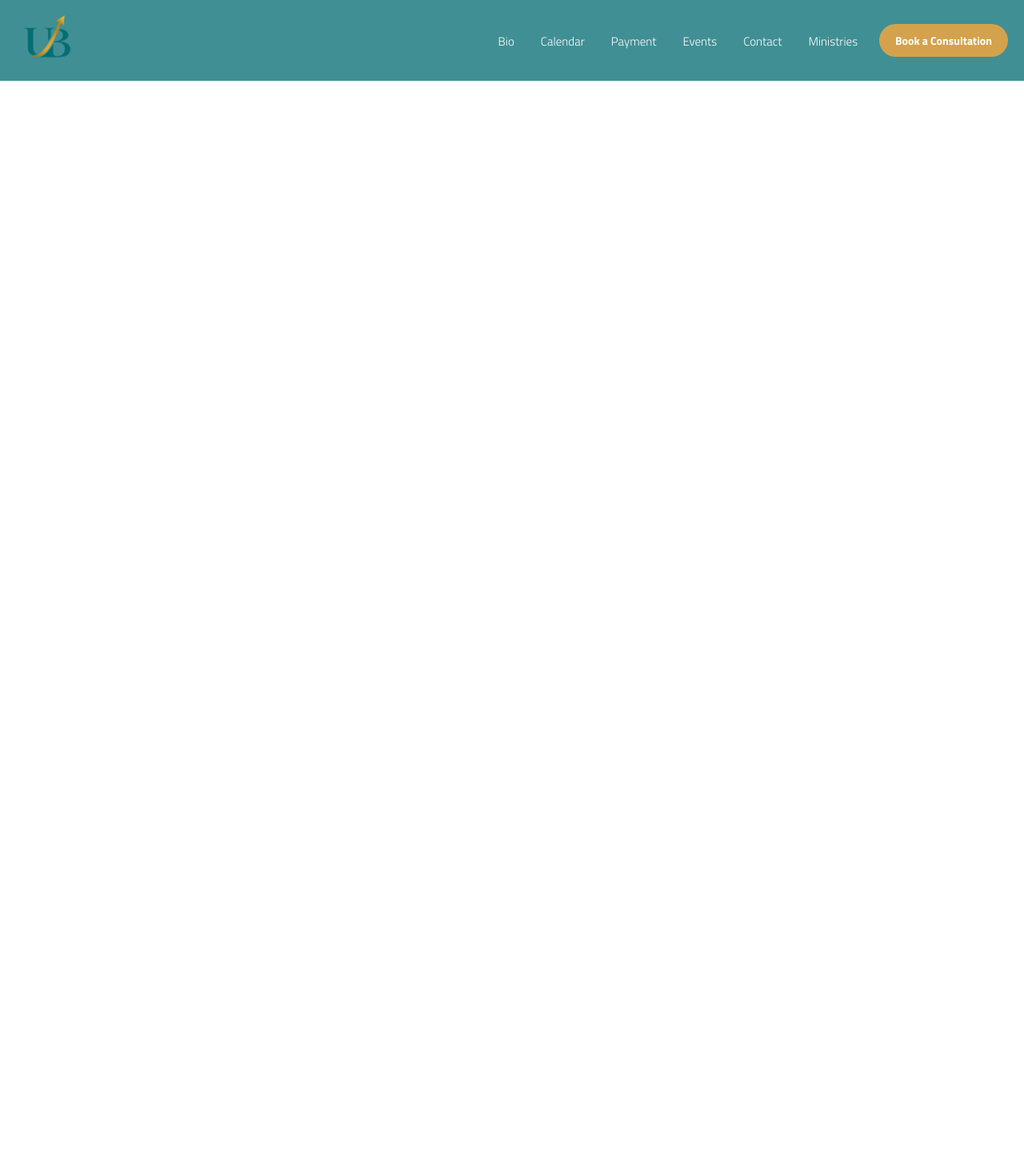
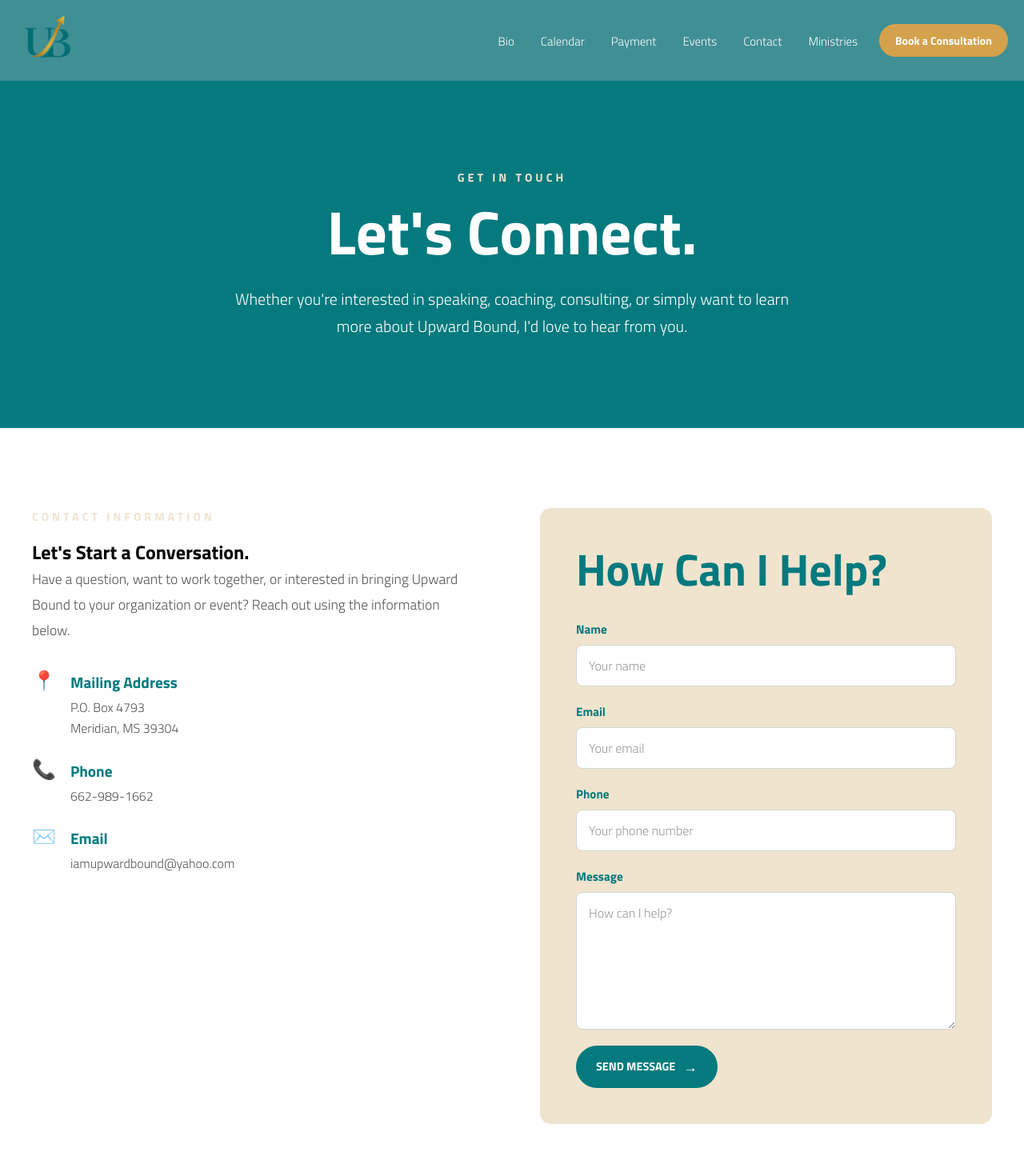
Before and after one commit to sdavis-dev/ubccnextjs, a Next.js app: page /contact in a window 1280 px wide. Shown: the top 1470 px of the page at 80% size. Before the commit the page ends 800 px from the top, so only its background shows below. Built offline with nearby package versions, Linux system fonts and the light colour scheme.

Commit message:
added to contact page with a form (gotta set it up)

```diff
--- a/src/app/contact/page.tsx
+++ b/src/app/contact/page.tsx
@@ -1,12 +1,144 @@
-import Image from "next/image";
-import Link from "next/link";
-import Script from 'next/script';
 import Navbar from "../components/Navbar";
+import Footer from "../components/Footer";
 
-export default function Payment() {
-  return (
-    <>
-      <Navbar />
-    </>
-  );
+export default function Contact() {
+    return (
+        <>
+            <Navbar />
+
+            <main className="contact-page">
+
+                <section className="contact-hero">
+                    <div className="contact-hero-content">
+                        <p className="contact-eyebrow">
+                            GET IN TOUCH
+                        </p>
+
+                        <h1>
+                            Let&apos;s Connect.
+                        </h1>
+
+                        <p>
+                            Whether you&apos;re interested in speaking,
+                            coaching, consulting, or simply want to learn
+                            more about Upward Bound, I&apos;d love to hear
+                            from you.
+                        </p>
+                    </div>
+                </section>
+
+                <section className="contact-main">
+                    <div className="contact-main-content">
+
+                        <div className="contact-info">
+                            <p className="contact-eyebrow">
+                                CONTACT INFORMATION
+                            </p>
+
+                            <h2>
+                                Let&apos;s Start a Conversation.
+                            </h2>
+
+                            <p>
+                                Have a question, want to work together,
+                                or interested in bringing Upward Bound
+                                to your organization or event? Reach out
+                                using the information below.
+                            </p>
+
+                            <div className="contact-details">
+
+                                <div className="contact-detail">
+                                    <span className="contact-icon">📍</span>
+                                    <div>
+                                        <h3>Mailing Address</h3>
+                                        <p>
+                                            P.O. Box 4793<br />
+                                            Meridian, MS 39304
+                                        </p>
+                                    </div>
+                                </div>
+
+                                <div className="contact-detail">
+                                    <span className="contact-icon">📞</span>
+                                    <div>
+                                        <h3>Phone</h3>
+                                        <p>662-989-1662</p>
+                                    </div>
+                                </div>
+
+                                <div className="contact-detail">
+                                    <span className="contact-icon">✉️</span>
+                                    <div>
+                                        <h3>Email</h3>
+                                        <p>iamupwardbound@yahoo.com</p>
+                                    </div>
+                                </div>
+
+                            </div>
+                        </div>
+
+                        <div className="contact-form-wrapper">
+                          <h2>
+                              How Can I Help?
+                          </h2>
+
+                          <form className="contact-form">
+
+                              <div className="contact-form-group">
+                                  <label htmlFor="name">Name</label>
+                                  <input
+                                      type="text"
+                                      id="name"
+                                      name="name"
+                                      placeholder="Your name"
+                                  />
+                              </div>
+
+                              <div className="contact-form-group">
+                                  <label htmlFor="email">Email</label>
+                                  <input
+                                      type="email"
+                                      id="email"
+                                      name="email"
+                                      placeholder="Your email"
+                                  />
+                              </div>
+
+                              <div className="contact-form-group">
+                                  <label htmlFor="phone">Phone</label>
+                                  <input
+                                      type="tel"
+                                      id="phone"
+                                      name="phone"
+                                      placeholder="Your phone number"
+                                  />
+                              </div>
+
+                              <div className="contact-form-group">
+                                  <label htmlFor="message">Message</label>
+                                  <textarea
+                                      id="message"
+                                      name="message"
+                                      rows={6}
+                                      placeholder="How can I help?"
+                                  />
+                              </div>
+
+                              <button type="submit" className="contact-form-button">
+                                  SEND MESSAGE
+                                  <span>→</span>
+                              </button>
+
+                          </form>
+                      </div>
+
+                    </div>
+                </section>
+
+            </main>
+
+            <Footer />
+        </>
+    );
 }
--- a/src/app/globals.css
+++ b/src/app/globals.css
@@ -1153,6 +1153,199 @@ header .navbar {
 
 .final-cta-button span {
     font-size: 1.1rem;
+}
+
+/* Contact */
+
+.contact-hero {
+    background: var(--teal-color);
+    padding: 110px 20px;
+    text-align: center;
+}
+
+.contact-hero-content {
+    max-width: 850px;
+    margin: 0 auto;
+}
+
+.contact-eyebrow {
+    color: var(--cream-color);
+    font-size: 0.9rem;
+    font-weight: 700;
+    letter-spacing: 4px;
+    margin-bottom: 15px;
+}
+
+.contact-hero h1 {
+    color: var(--white-color);
+    font-size: clamp(3rem, 6vw, 5rem);
+    line-height: 1.1;
+    margin-bottom: 25px;
+}
+
+.contact-hero p:last-child {
+    color: var(--white-color);
+    font-size: 1.25rem;
+    line-height: 1.7;
+    max-width: 700px;
+    margin: 0 auto;
+}
+
+.contact-main {
+    background: var(--white-color);
+    padding: 100px 20px;
+}
+
+.contact-main-content {
+    max-width: 1200px;
+    margin: 0 auto;
+    display: grid;
+    grid-template-columns: 1fr 1fr;
+    gap: 70px;
+    align-items: start;
+}
+
+.contact-info {
+    max-width: 550px;
+}
+
+.contact-form-wrapper {
+    background: var(--cream-color);
+    padding: 45px;
+    border-radius: 14px;
+}
+
+.contact-form-wrapper .contact-eyebrow {
+    color: var(--teal-color);
+}
+
+.contact-form-wrapper h2 {
+    color: var(--teal-color);
+    font-size: clamp(2.3rem, 5vw, 3.5rem);
+    line-height: 1.15;
+    margin-bottom: 30px;
+}
+
+.contact-form {
+    display: flex;
+    flex-direction: column;
+    gap: 20px;
+}
+
+.contact-form-group {
+    display: flex;
+    flex-direction: column;
+    gap: 8px;
+}
+
+.contact-form-group label {
+    color: var(--teal-color);
+    font-size: 0.95rem;
+    font-weight: 700;
+}
+
+.contact-form-group input,
+.contact-form-group textarea {
+    width: 100%;
+    padding: 13px 15px;
+    border: 1px solid #d5d5d5;
+    border-radius: 8px;
+    background: var(--white-color);
+    color: #555;
+    font-family: inherit;
+    font-size: 1rem;
+    outline: none;
+    transition: 0.3s ease;
+}
+
+.contact-form-group input:focus,
+.contact-form-group textarea:focus {
+    border-color: var(--teal-color);
+}
+
+.contact-form-group textarea {
+    resize: vertical;
+    min-height: 150px;
+}
+
+.contact-form-group input::placeholder,
+.contact-form-group textarea::placeholder {
+    color: #999;
+}
+
+.contact-form-button {
+    align-self: flex-start;
+    display: inline-flex;
+    align-items: center;
+    justify-content: center;
+    gap: 10px;
+    padding: 13px 25px;
+    border: none;
+    color: var(--white-color);
+    background: var(--teal-color);
+    border-radius: 30px;
+    font-family: inherit;
+    font-size: 0.9rem;
+    font-weight: 700;
+    cursor: pointer;
+    transition: 0.3s ease;
+}
+
+.contact-form-button:hover {
+    background: var(--light-teal-color);
+}
+
+.contact-form-button span {
+    font-size: 1.1rem;
+}
+
+.contact-info > p:not(.contact-eyebrow) {
+    color: #555;
+    font-size: 1.1rem;
+    line-height: 1.8;
+    margin-bottom: 35px;
+}
+
+.contact-details {
+    display: flex;
+    flex-direction: column;
+    gap: 25px;
+}
+
+.contact-detail {
+    display: flex;
+    align-items: flex-start;
+    gap: 18px;
+}
+
+.contact-icon {
+    font-size: 1.5rem;
+    line-height: 1;
+}
+
+.contact-detail h3 {
+    color: var(--teal-color);
+    font-size: 1.2rem;
+    margin-bottom: 5px;
+}
+
+.contact-detail p {
+    color: #555;
+    font-size: 1rem;
+    line-height: 1.6;
+}
+
+.contact-form-placeholder {
+    background: var(--cream-color);
+    padding: 45px;
+    border-radius: 14px;
+    min-height: 400px;
+}
+
+.contact-form-placeholder > p:last-child {
+    color: #555;
+    font-size: 1.1rem;
+    line-height: 1.7;
 }
 /* Responsive for max width 900px */
 @media screen and (max-width: 900px) {
@@ -1490,4 +1683,35 @@ header .navbar {
 .final-cta-content > p:not(.final-cta-eyebrow) {
     font-size: 1.1rem;
 }
-}
+
+/* Contact Mobile */
+
+.contact-hero {
+    padding: 75px 20px;
+}
+
+.contact-hero h1 {
+    font-size: clamp(2.5rem, 10vw, 4rem);
+}
+
+.contact-hero p:last-child {
+    font-size: 1.1rem;
+}
+
+.contact-main {
+    padding: 75px 20px;
+}
+
+.contact-main-content {
+    grid-template-columns: 1fr;
+    gap: 40px;
+}
+
+.contact-info {
+    max-width: 100%;
+}
+
+.contact-form-wrapper {
+    padding: 35px 25px;
+}
+}
```
